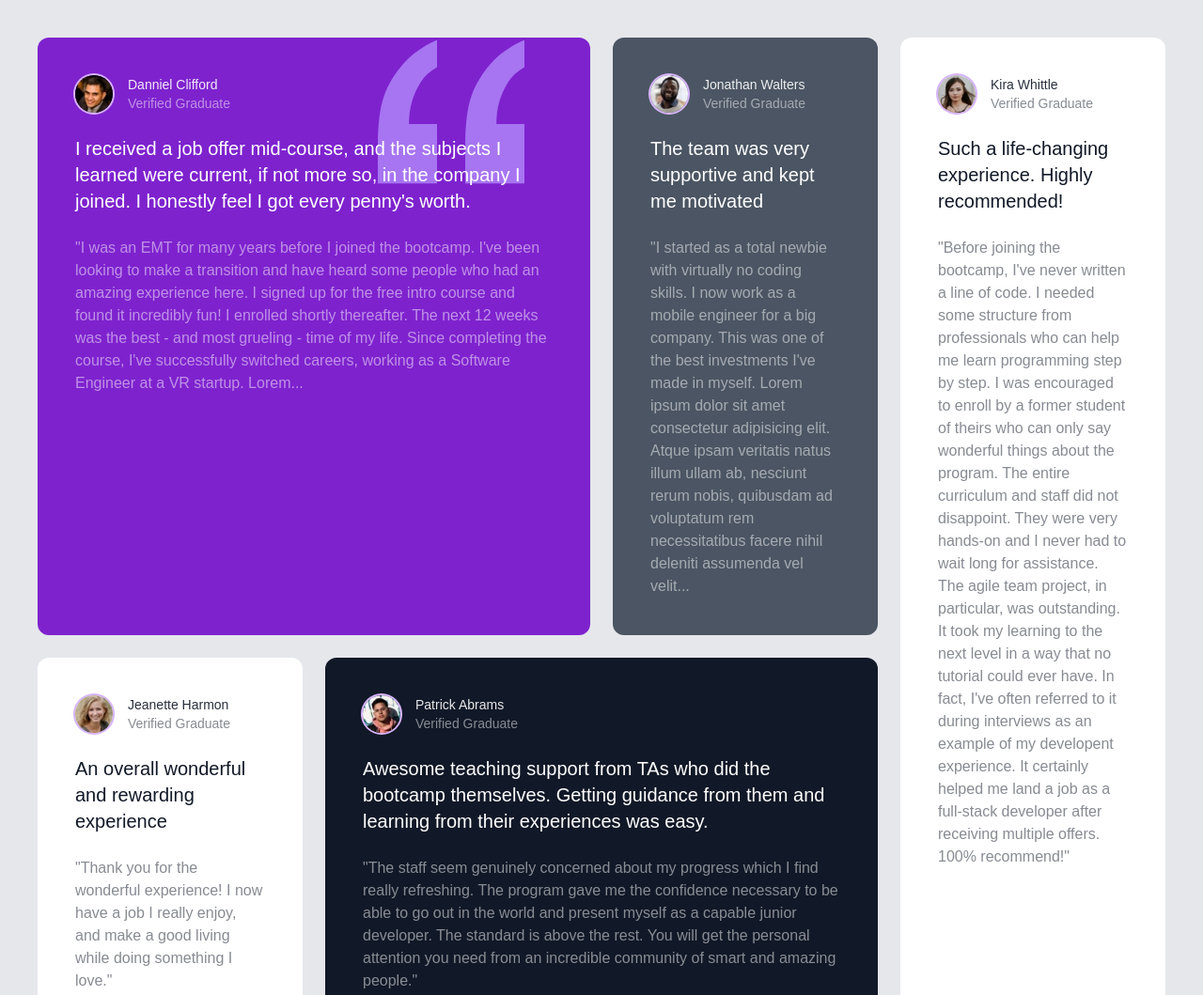
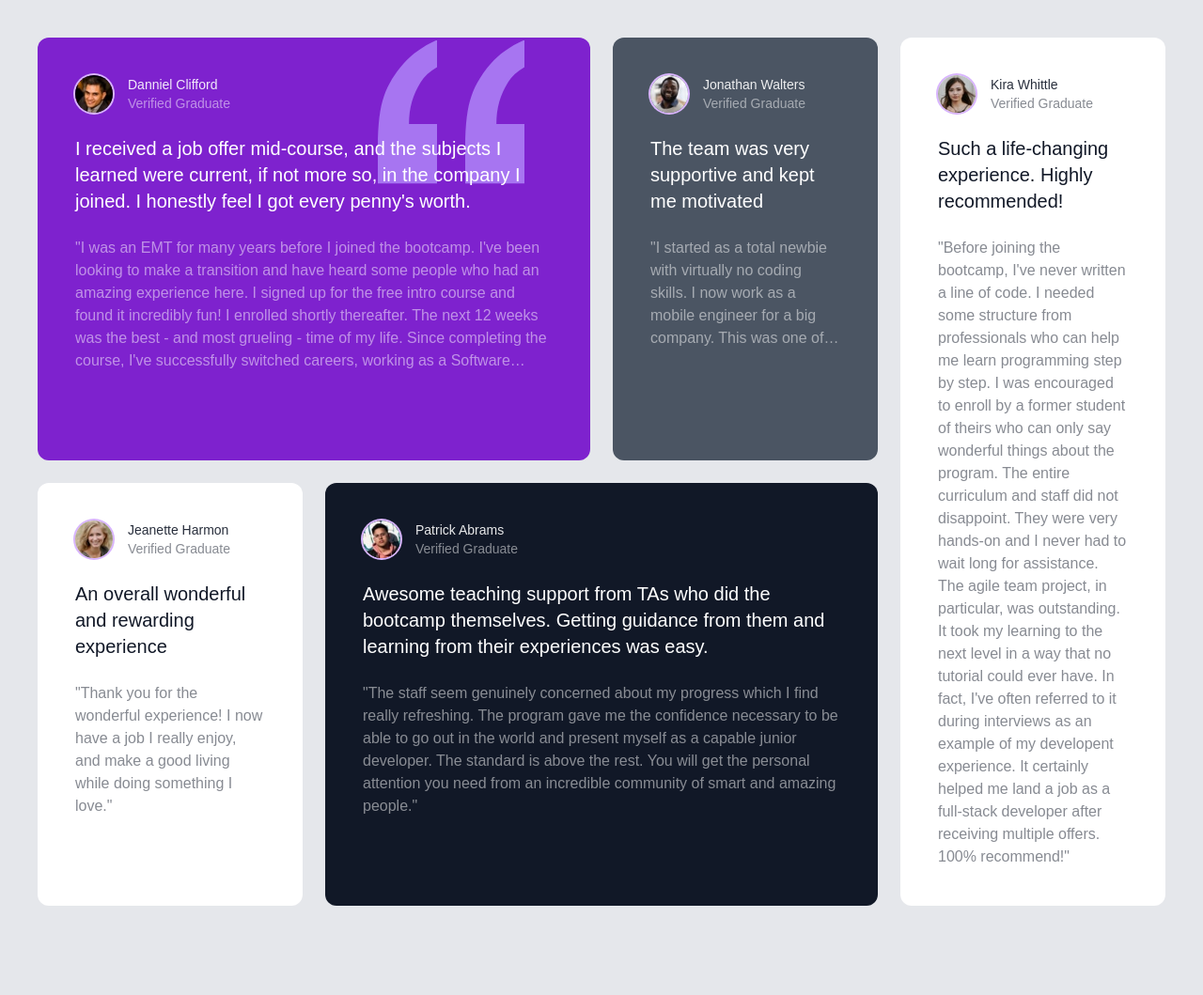
Before and after one commit to NadiaPia/tailwind-website-projects, a website: page testimonial-grid/index.html in a window 1280 px wide. Shown: the top 1059 px of the page at 94% size. After the commit the page ends 1004 px from the top, so only its background shows below. Drawn offline with Linux system fonts and the light colour scheme.

Commit message:
Install plugin line-clamp, applyed line clamp for in classes

```diff
--- a/testimonial-grid/index.html
+++ b/testimonial-grid/index.html
@@ -45,12 +45,12 @@
           joined. I honestly feel I got every penny's worth.
         </p>
         <!-- Small Text -->
-        <p class="mt-6 opacity-50">
+        <p class="mt-6 opacity-50 line-clamp-6">
           "I was an EMT for many years before I joined the bootcamp. I've been looking to make a transition and have
           heard some people who had an amazing experience here. I signed up for the free intro course and found it
           incredibly fun! I enrolled shortly thereafter. The next 12 weeks was the best - and most grueling - time of my
           life. Since completing the course, I've successfully switched careers, working as a Software Engineer at a VR
-          startup. Lorem...
+          startup. Lorem ipsum dolor sit amet consectetur adipisicing elit. Iure ad quaerat sunt adipisci, deleniti, ipsum quisquam, necessitatibus sapiente nam amet molestias quam officiis. Eveniet, nostrum similique ratione illum, facere consequuntur iusto quam, iure dicta est aspernatur reiciendis? Temporibus velit provident quis in aut consequatur! Laboriosam corporis tenetur a numquam ea.
         </p>
       </div>
 
@@ -72,11 +72,11 @@
           The team was very supportive and kept me motivated
         </p>
         <!-- Small Text -->
-        <p class="mt-6 opacity-50">
+        <p class="mt-6 opacity-50 line-clamp-5">
           "I started as a total newbie with virtually no coding skills. I now work as a mobile engineer for a big
           company. This was one of the best investments I've made in myself. Lorem ipsum dolor sit amet consectetur
           adipisicing elit. Atque ipsam veritatis natus illum ullam ab, nesciunt rerum nobis, quibusdam ad voluptatum
-          rem necessitatibus facere nihil deleniti assumenda vel velit...
+          rem necessitatibus facere nihil deleniti assumenda vel velit. Lorem ipsum dolor sit amet consectetur, adipisicing elit. Placeat voluptatem omnis id unde dignissimos sit nulla minima cumque minus natus reprehenderit autem, esse, quaerat aut modi quisquam. Aperiam, iusto fugiat pariatur adipisci ipsa voluptatem reprehenderit sapiente assumenda aut similique ea ipsum impedit officia ad est cumque architecto voluptate doloremque neque.
         </p>
       </div>
 
--- a/testimonial-grid/package.json
+++ b/testimonial-grid/package.json
@@ -10,6 +10,7 @@
   "author": "Brad Traversy",
   "license": "MIT",
   "devDependencies": {
+    "@tailwindcss/line-clamp": "^0.4.4",
     "tailwindcss": "^3.0.24"
   }
 }
--- a/testimonial-grid/tailwind.config.js
+++ b/testimonial-grid/tailwind.config.js
@@ -16,5 +16,7 @@ module.exports = {
       }
     },
   },
-  plugins: [],
+  plugins: [
+    require('@tailwindcss/line-clamp')
+  ],
 }
```
Also changed, not shown: testimonial-grid/css/style.css, 1 other file.
